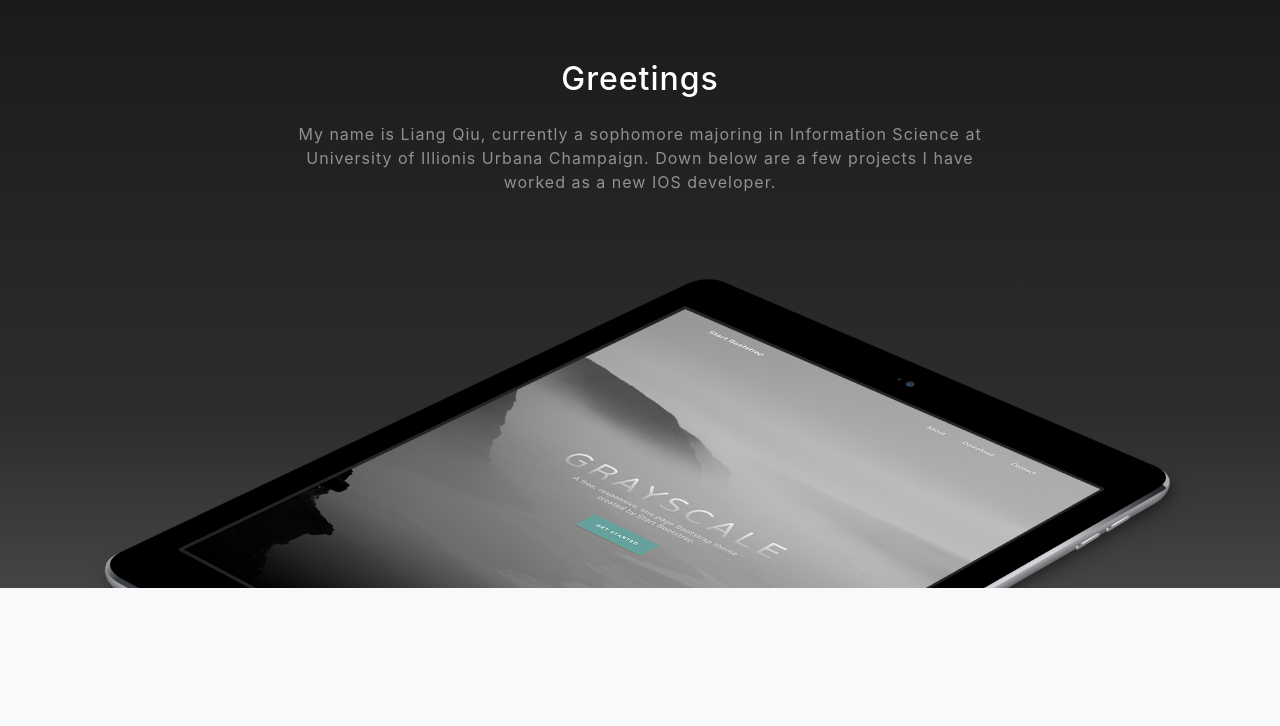
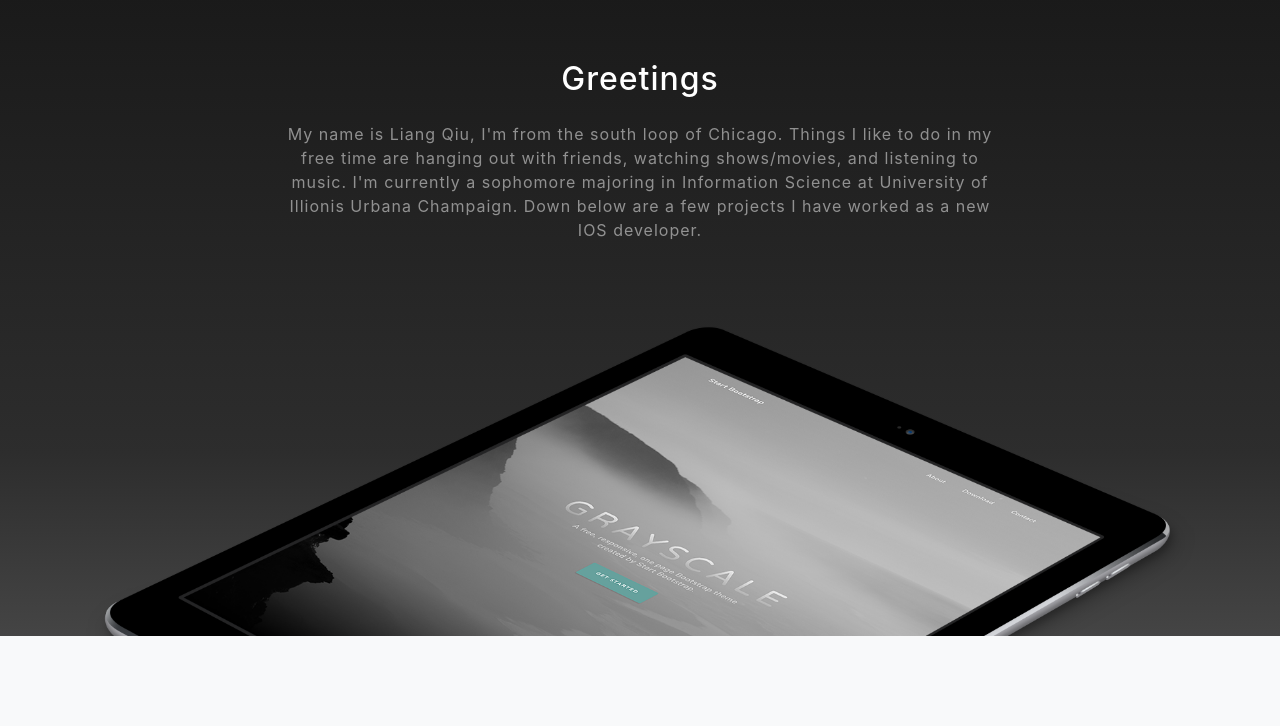
Before and after one commit to liangqiu19/Portfolio, a website with bundled scripts: page index.html in a window 1280 px wide. Shown: the part 900-1626 px from the top of the page. Built offline with nearby package versions, Linux system fonts and the light colour scheme.

Commit message:
Update index.html

```diff
--- a/index.html
+++ b/index.html
@@ -65,7 +65,7 @@
       <div class="row">
         <div class="col-lg-8 mx-auto">
           <h2 class="text-white mb-4"> Greetings  </h2>
-          <p class="text-white-50">  My name is Liang Qiu, currently a sophomore majoring in Information Science at University of Illionis Urbana Champaign. Down below are a few projects I have worked as a new IOS developer.</p>
+          <p class="text-white-50">  My name is Liang Qiu, I'm from the south loop of Chicago. Things I like to do in my free time are hanging out with friends, watching shows/movies, and listening to music. I'm currently a sophomore majoring in Information Science at University of Illionis Urbana Champaign. Down below are a few projects I have worked as a new IOS developer.</p>
         </div>
       </div>
       <img src="img/ipad.png" class="img-fluid" alt="">
```
